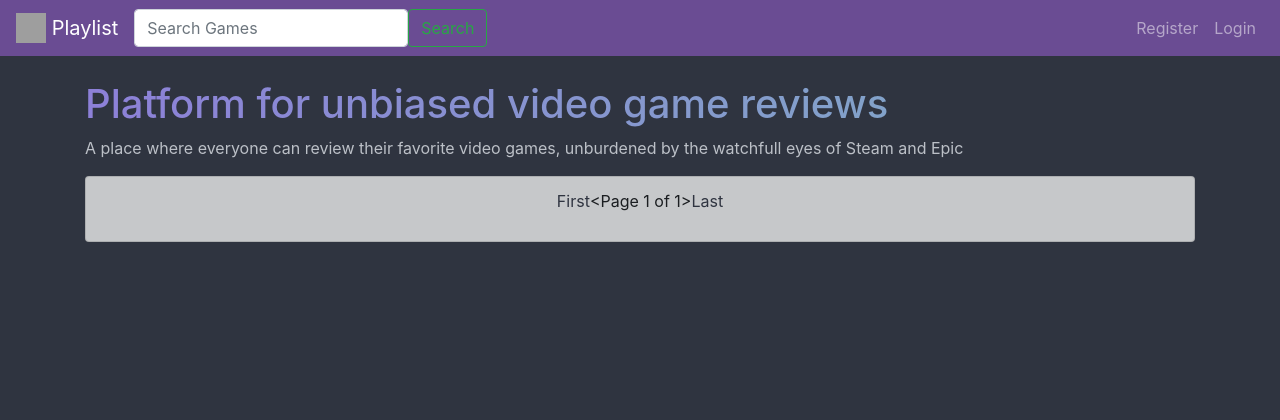
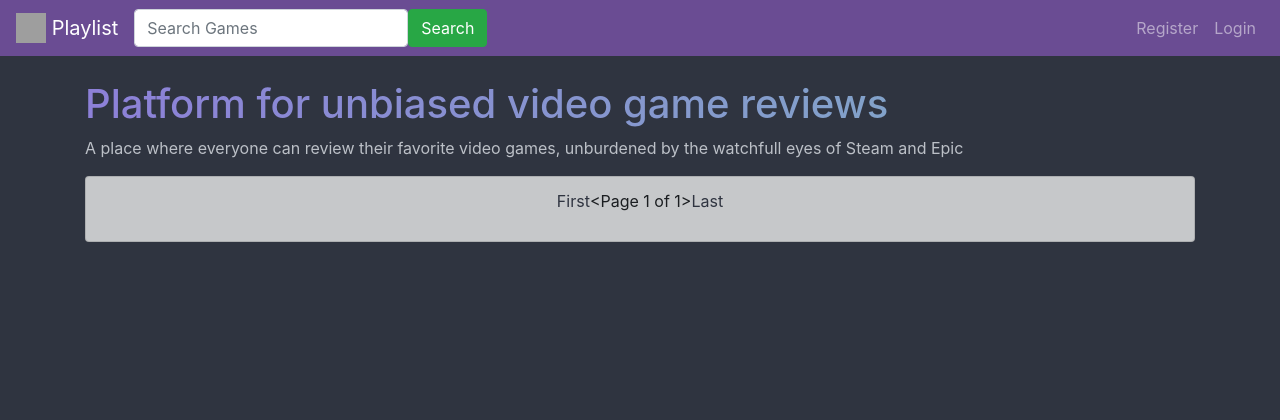
Before and after one commit to Rototype0/Semester-Project-Web-Development, a Django app: page /games-list/ in a window 1280 px wide. Shown: the top 420 px of the page. Run offline with Django 5.2, Linux system fonts and the light colour scheme; data that the repository does not hold is empty; parts of the project's set-up code (start-up, migrations or seed data) failed here and were passed over; some libraries are stand-ins or nearby versions; grey boxes are pictures that could not be loaded.

Commit message:
Made the search button work from the game details page

```diff
--- a/django_video_game_library/games_list/views.py
+++ b/django_video_game_library/games_list/views.py
@@ -61,9 +61,7 @@ def Games_List(request):
     paginator = None
     if request.method == "POST":
         searched = request.POST['searched']
-        #apps_as_dict = list(Game.objects.filter(name__icontains=searched).values())
         paginator = Paginator(Game.objects.filter(name__icontains=searched), 21)
-        #print(apps_as_dict)
     else:
         paginator = Paginator(Game.objects.all(), 21)
 
--- a/django_video_game_library/home/templates/base.html
+++ b/django_video_game_library/home/templates/base.html
@@ -39,10 +39,10 @@
                 Playlist
               </a>
               <ul class="navbar-nav mr-auto">
-                <form class="d-flex" method=POST>
+                <form class="d-flex" method=POST action="{% url 'games_list' %}">
                   {% csrf_token %}
                   <input class="form-control me-2" type="search" placeholder="Search Games" aria-label="Search" name="searched">
-                  <button class="btn btn-outline-success" type="submit">Search</button>
+                  <button class="btn btn-success" type="submit">Search</button>
                 </form>
               </ul>
               <ul class="navbar-nav ml-auto">
```
